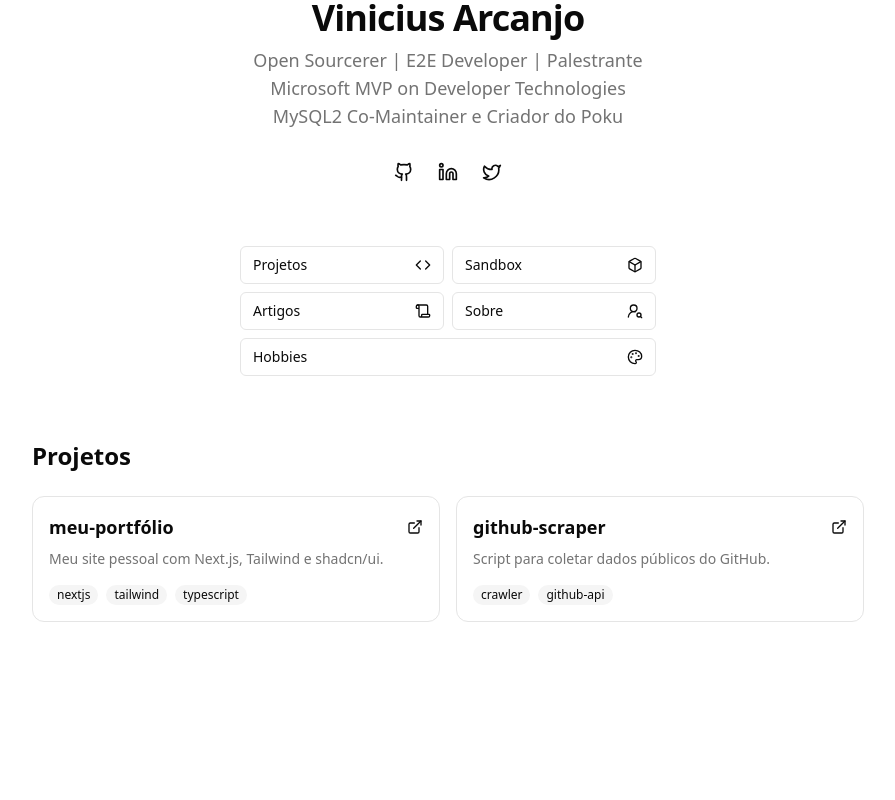
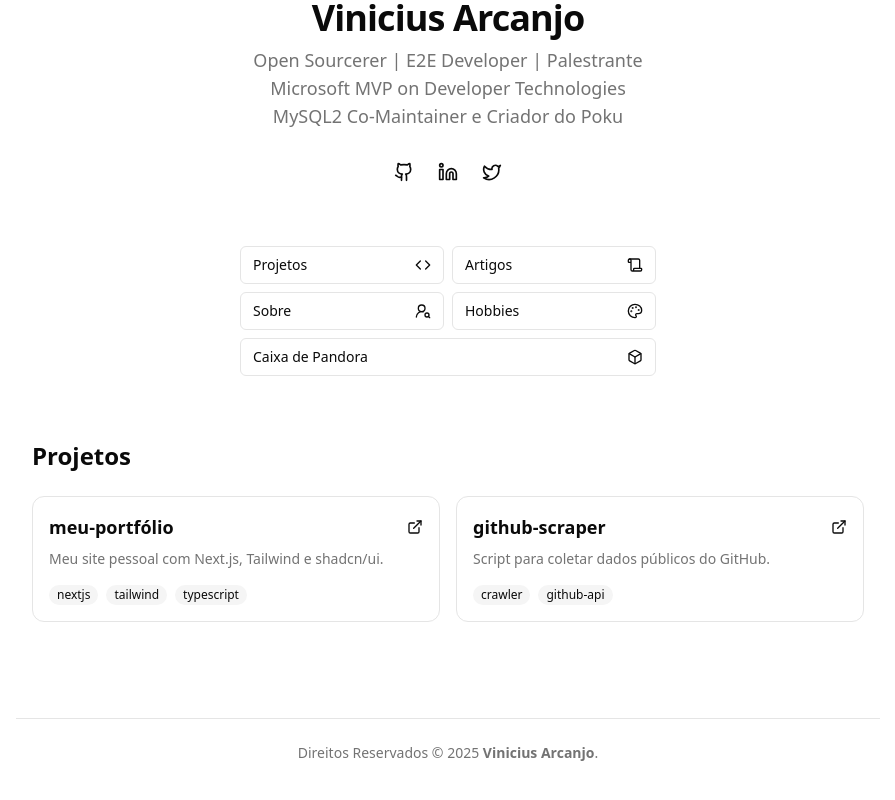
Before and after one commit to vinicius-arcanjo/arcanjo.dev, a Next.js app: page / in a window 1280 px wide. Shown: the part 250-1050 px from the top of the page, without its empty margins (192-1087 px from the left). Before the commit the page ends 984 px from the top, so only its background shows below. Built offline with nearby package versions, Linux system fonts and the light colour scheme.

Commit message:
Add footer component and update navigation
Introduced a new `Footer` component for the app, displaying copyright information and a link. Updated the label for the "sandbox" navigation item. Added `@tabler/icons-react` package and updated dependencies in `package.json` and `package-lock.json`.

```diff
--- a/package.json
+++ b/package.json
@@ -11,6 +11,7 @@
   "dependencies": {
     "@radix-ui/react-dialog": "^1.1.14",
     "@radix-ui/react-slot": "^1.2.3",
+    "@tabler/icons-react": "^3.33.0",
     "class-variance-authority": "^0.7.1",
     "clsx": "^2.1.1",
     "cmdk": "^1.1.1",
--- a/src/app/layout.tsx
+++ b/src/app/layout.tsx
@@ -3,6 +3,7 @@
 import './globals.css';
 import { ThemeProvider } from '@/components/theme-provider';
 import { Header } from '@/components/header';
+import { Footer } from '@/components/footer';
 // import { ThemeToggle } from "@/components/theme-toggle";
 
 const geistSans = Geist({
@@ -39,12 +40,15 @@
       enableSystem
       disableTransitionOnChange
     >
-      <div className="max-w-4xl mx-auto px-4 py-8 md:py-16">
+      <div className="max-w-4xl mx-auto px-4 py-8 md:py-16 flex flex-col min-h-screen">
       <Header />
         {/*<header className="flex justify-end mb-8">*/}
         {/*<ThemeToggle />*/}
         {/*</header>*/}
-        {children}
+        <div className="flex-grow">
+          {children}
+        </div>
+        <Footer />
       </div>
     </ThemeProvider>
     </body>
--- a/src/app/page.tsx
+++ b/src/app/page.tsx
@@ -2,7 +2,6 @@
 import { ProjectsSection } from "@/components/projects-section";
 import { SectionNav } from '@/components/section-nav';
 // import { TimelineSection } from "@/components/timeline-section";
-// import { Footer } from "@/components/footer";
 
 export default function Home() {
   return (
@@ -11,7 +10,6 @@
       <SectionNav/>
       <ProjectsSection />
       {/*<TimelineSection />*/}
-      {/*<Footer />*/}
     </main>
   );
 }
--- /dev/null
+++ b/src/components/footer.tsx
@@ -0,0 +1,15 @@
+import React from 'react';
+import Link from 'next/link';
+
+export function Footer() {
+  return (
+    <footer className="mt-12 pt-6 border-t">
+      <div className="flex justify-center">
+        <p className="text-sm text-muted-foreground">
+          Direitos Reservados © {new Date().getFullYear()} {' '}
+          <Link href="https://github.com/weslleyaraujo" className="hover:underline font-bold">Vinicius Arcanjo</Link>.
+        </p>
+      </div>
+    </footer>
+  );
+}
--- a/src/components/section-nav.tsx
+++ b/src/components/section-nav.tsx
@@ -9,10 +9,10 @@
 
 const navLinks = [
   { href: '/projects', icon: Code, label: 'Projetos' },
-  { href: '/sandbox', icon: Box, label: 'Sandbox' },
   { href: '/articles', icon: Scroll, label: 'Artigos' },
   { href: '/about', icon: UserRoundSearch, label: 'Sobre' },
   { href: '/hobbies', icon: Palette, label: 'Hobbies' },
+  { href: '/sandbox', icon: Box, label: 'Caixa de Pandora' },
 ];
 
 export function SectionNav() {
--- /dev/null
+++ b/src/components/ui/bento-grid.tsx
@@ -0,0 +1,54 @@
+import { cn } from "@/lib/utils";
+
+export const BentoGrid = ({
+  className,
+  children,
+}: {
+  className?: string;
+  children?: React.ReactNode;
+}) => {
+  return (
+    <div
+      className={cn(
+        "mx-auto grid max-w-7xl grid-cols-1 gap-4 md:auto-rows-[18rem] md:grid-cols-3",
+        className,
+      )}
+    >
+      {children}
+    </div>
+  );
+};
+
+export const BentoGridItem = ({
+  className,
+  title,
+  description,
+  header,
+  icon,
+}: {
+  className?: string;
+  title?: string | React.ReactNode;
+  description?: string | React.ReactNode;
+  header?: React.ReactNode;
+  icon?: React.ReactNode;
+}) => {
+  return (
+    <div
+      className={cn(
+        "group/bento shadow-input row-span-1 flex flex-col justify-between space-y-4 rounded-xl border border-neutral-200 bg-white p-4 transition duration-200 hover:shadow-xl dark:border-white/[0.2] dark:bg-black dark:shadow-none",
+        className,
+      )}
+    >
+      {header}
+      <div className="transition duration-200 group-hover/bento:translate-x-2">
+        {icon}
+        <div className="mt-2 mb-2 font-sans font-bold text-neutral-600 dark:text-neutral-200">
+          {title}
+        </div>
+        <div className="font-sans text-xs font-normal text-neutral-600 dark:text-neutral-300">
+          {description}
+        </div>
+      </div>
+    </div>
+  );
+};
```
Also changed, not shown: 1 other file (tests, documents, lock files or other folders).
